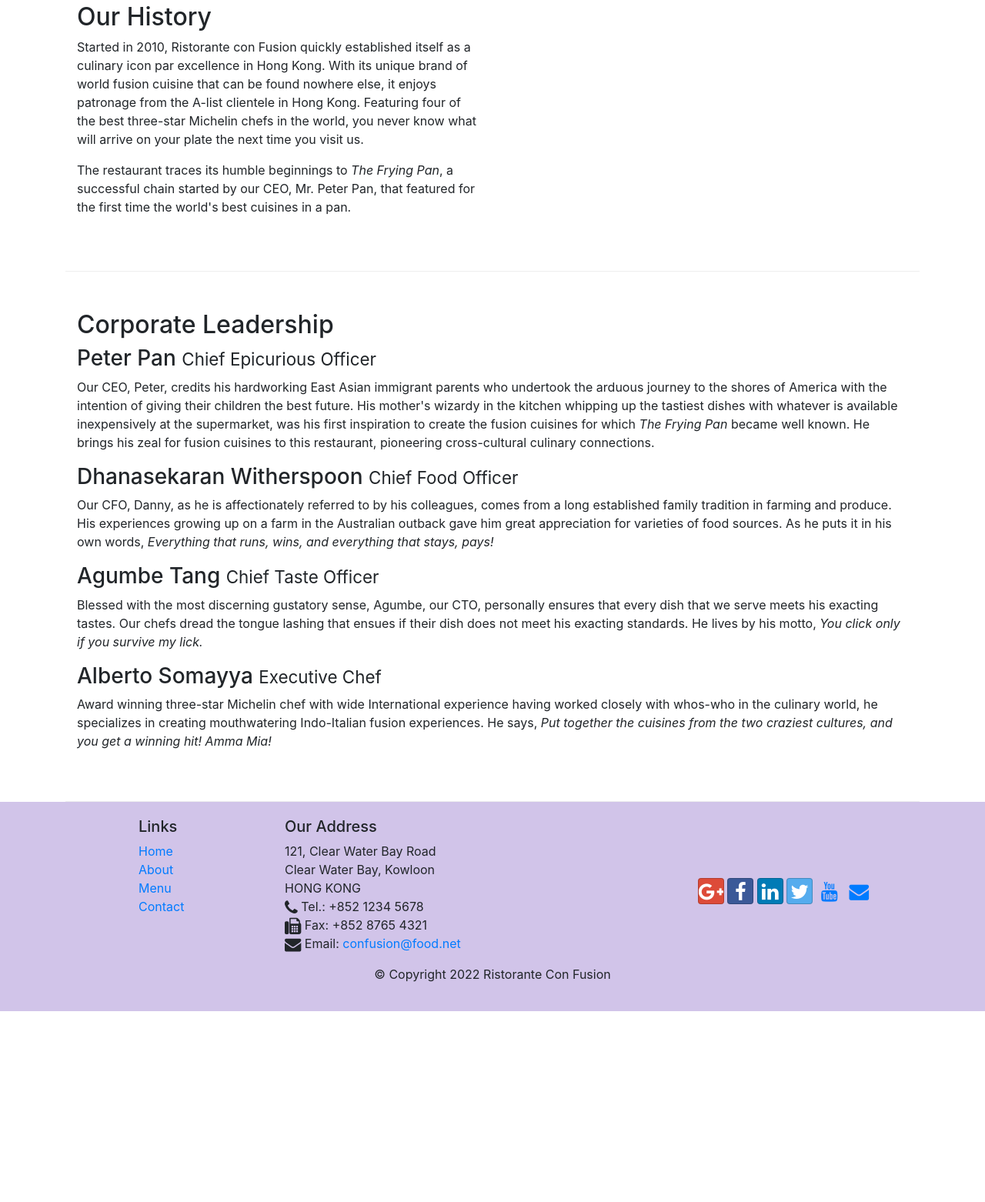
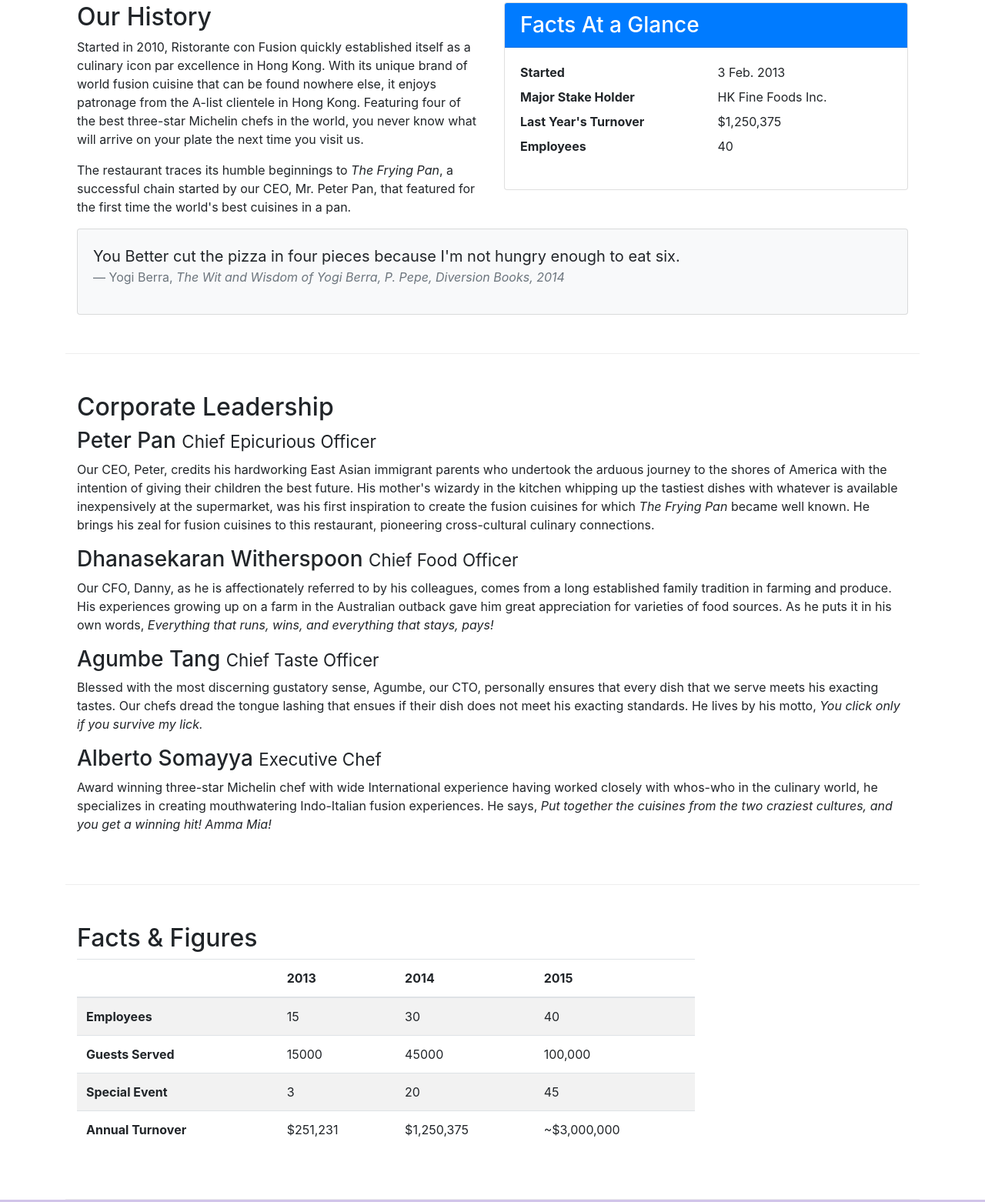
Before and after one commit to diegocejj/WebPageHongKong, a website: page aboutus.html in a window 1280 px wide. Shown: the part 488-2050 px from the top of the page at 77% size. Before the commit the page ends 1802 px from the top, so only its background shows below. Drawn offline with nearby package versions, Linux system fonts and the light colour scheme.

Commit message:
Add Table Card into AboutUs

```diff
--- a/aboutus.html
+++ b/aboutus.html
@@ -68,7 +68,33 @@
                 <p>Started in 2010, Ristorante con Fusion quickly established itself as a culinary icon par excellence in Hong Kong. With its unique brand of world fusion cuisine that can be found nowhere else, it enjoys patronage from the A-list clientele in Hong Kong.  Featuring four of the best three-star Michelin chefs in the world, you never know what will arrive on your plate the next time you visit us.</p>
                 <p>The restaurant traces its humble beginnings to <em>The Frying Pan</em>, a successful chain started by our CEO, Mr. Peter Pan, that featured for the first time the world's best cuisines in a pan.</p>
             </div>
-            <div>
+            <div class="col-sm">
+                <div class="card">
+                    <h3 class="card-header bg-primary text-white">Facts At a Glance</h3>
+                    <div class="card-body">
+                        <dl class="row">
+                            <dt class="col-6">Started</dt>
+                            <dd class="col-6">3 Feb. 2013</dd>
+                            <dt class="col-6">Major Stake Holder</dt>
+                            <dd class="col-6">HK Fine Foods Inc.</dd>
+                            <dt class="col-6">Last Year's Turnover</dt>
+                            <dd class="col-6">$1,250,375</dd>
+                            <dt class="col-6">Employees</dt>
+                            <dd class="col-6">40</dd>
+                        </dl>
+                    </div>
+                </div>
+            </div>
+            <div class="col-12">
+                <div class="card card-body bg-light">
+                    <blockquote class="blockquote">
+                        <p class="mb-0">You Better cut the pizza in four pieces
+                            because I'm not hungry enough to eat six.
+                        </p> <!--mb marge buttom 0-->
+                        <footer class="blockquote-footer">Yogi Berra,
+                            <cite tittle="Source Title">The Wit and Wisdom of Yogi Berra, P. Pepe, Diversion Books, 2014</cite>
+                    </blockquote>
+                </div>
             </div>
         </div>
 
@@ -85,6 +111,52 @@
                 <h3>Alberto Somayya <small>Executive Chef</small></h3>
                 <p class="d-none d-sm-block">Award winning three-star Michelin chef with wide International experience having worked closely with whos-who in the culinary world, he specializes in creating mouthwatering Indo-Italian fusion experiences. He says, <em>Put together the cuisines from the two craziest cultures, and you get a winning hit! Amma Mia!</em></p>
             </div>
+       </div>
+
+       <div class="row row-content">
+           <div class="col-12 col-sm-9">
+               <h2>Facts &amp; Figures</h2>
+               <div class="table-responsive">
+                   <table class="table table-striped">
+                       <thead class="thread-dark">
+                            <tr>
+                                <th>&nbsp;</th>
+                                <th>2013</th>
+                                <th>2014</th>
+                                <th>2015</th>
+                            </tr>
+                        </thead>
+                        <tbody>
+                            <tr>
+                                <th>Employees</th>
+                                <td>15</td>
+                                <td>30</td>
+                                <td>40</td>
+                            </tr>
+                            <tr>
+                                <th>Guests Served</th>
+                                <td>15000</td>
+                                <td>45000</td>
+                                <td>100,000</td>
+                            </tr>
+                            <tr>
+                                <th>Special Event</th>
+                                <td>3</td>
+                                <td>20</td>
+                                <td>45</td>
+                            </tr>
+                            <tr>
+                                <th>Annual Turnover</th>
+                                <td>$251,231</td>
+                                <td>$1,250,375</td>
+                                <td>~$3,000,000</td>
+                            </tr>
+                        </tbody>
+                   </table>
+
+               </div>
+           </div>
+           <div class="col-12 col-sm-3"></div>
        </div>
 
     </div>
```
